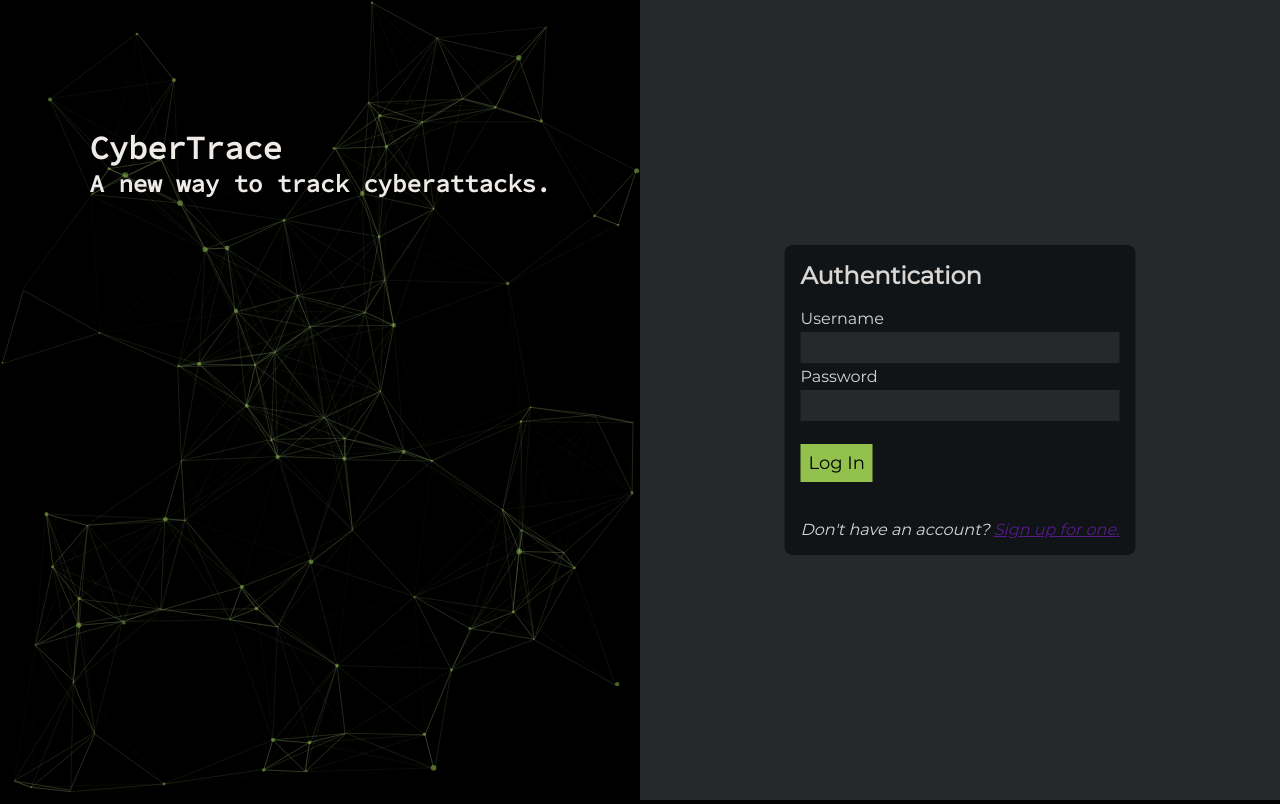
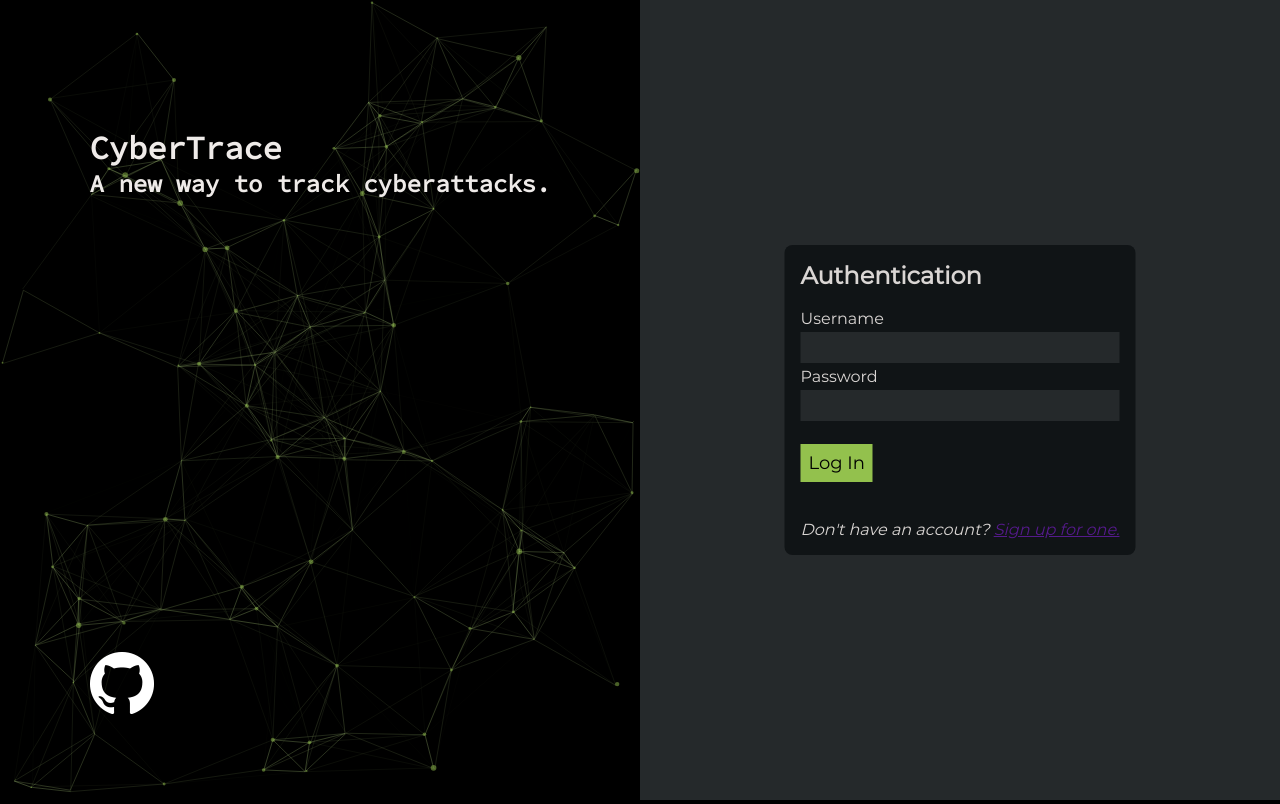
Before and after one commit to shawnduong/CyberTrace-poc, a Flask app: page / in a window 1280 px wide. Run offline with Flask 2, Linux system fonts and the light colour scheme; parts of the project's set-up code (start-up, migrations or seed data) failed here and were passed over.

Commit message:
Added GitHub repository URL.

```diff
--- a/app/static/css/style.css
+++ b/app/static/css/style.css
@@ -31,6 +31,13 @@
 
 body {
 	background-color: var(--site-background);
+}
+
+#links {
+	position: absolute;
+	bottom: 10%;
+	left: 0;
+	margin-left: 7%;
 }
 
 #login {
--- a/app/templates/index.html
+++ b/app/templates/index.html
@@ -11,6 +11,11 @@
 			<div id="splash-text">
 				<h1 id="splash-title"></h1>
 				<h2 id="splash-subtitle"></h2>
+			</div>
+			<div id="links">
+				<a href="https://github.com/shawnduong/CyberTrace">
+					<img src="{{ url_for('static', filename='png/GitHub-Mark-Light-64px.png') }}"/>
+				</a>
 			</div>
 		</div>
 
```
Also changed, not shown: app/static/png/GitHub-Mark-Light-64px.png (added).
